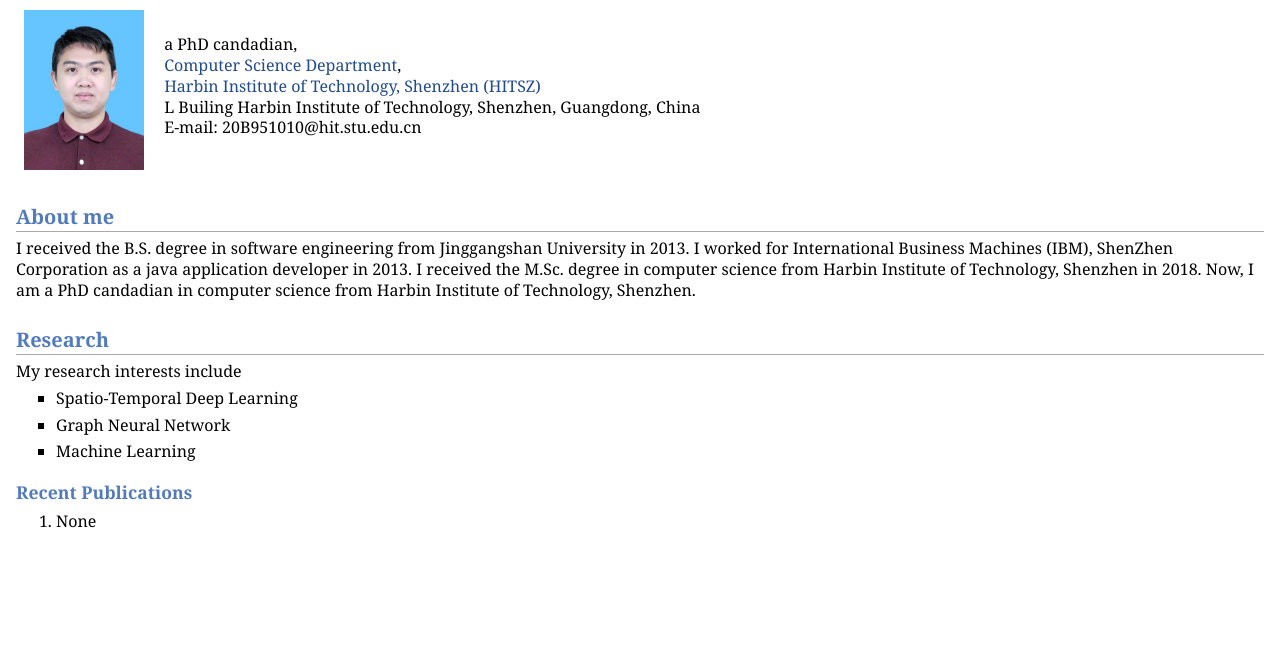
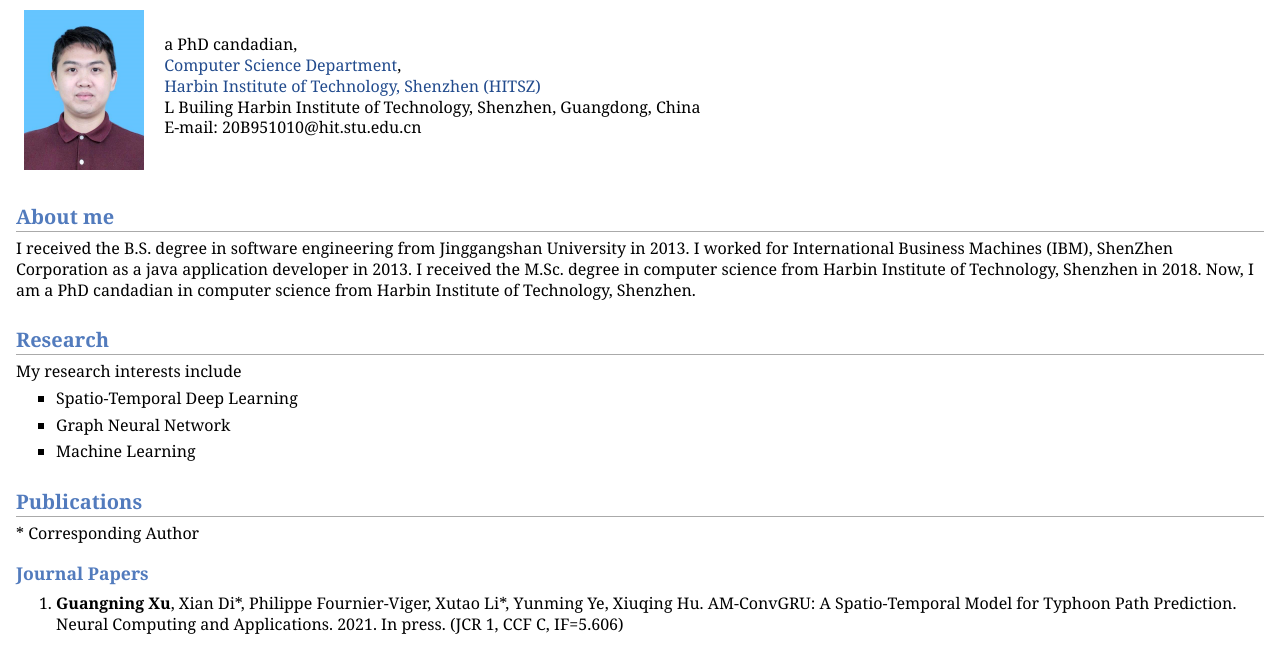
Before and after one commit to xuguangning1218/xuguangning1218.github.io, a plain HTML site: page index.html in a window 1280 px wide. Shown: the part 66-738 px from the top of the page. Drawn offline with Linux system fonts and the light colour scheme.

Commit message:
update publication ncaa

```diff
--- a/index.html
+++ b/index.html
@@ -58,10 +58,17 @@ I received the M.Sc. degree in computer science from Harbin Institute of Technol
 </p>
 </li>
 </ul>
-<h3>Recent Publications
+<h2>Publications
+</h2>
+<p>* Corresponding Author
+
+
+
+</p>
+<h3>Journal Papers
 </h3>
 <ol>
-<li><p>None
+<li><p><b>Guangning Xu</b>, Xian Di*, Philippe Fournier-Viger, Xutao Li*, Yunming Ye, Xiuqing Hu. AM-ConvGRU: A Spatio-Temporal Model for Typhoon Path Prediction. Neural Computing and Applications. 2021. In press. (JCR 1, CCF C, IF=5.606)
 
 </p>
 </li>
```
